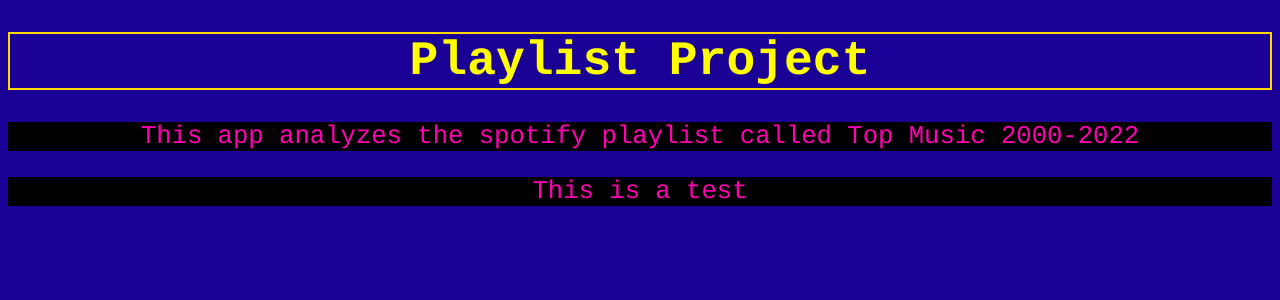
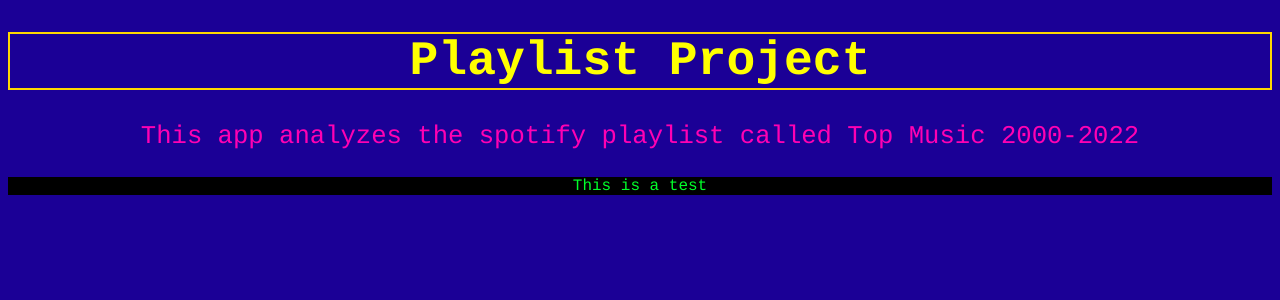
Before and after one commit to hannahb9011/spotify_project, a Flask app: page / in a window 1280 px wide. Shown: the top 300 px of the page. Run offline with Flask 2, Linux system fonts and the light colour scheme.

Commit message:
Update style.css

```diff
--- a/static/style.css
+++ b/static/style.css
@@ -9,9 +9,14 @@
     font-size: 300%;
     border: 2px solid gold;
 }
-p {
+.para1 {
     color: rgb(255, 0, 179);
     font-family: courier;
     font-size: 160%;
+}
+.para2 {
+    color: rgb(0, 255, 42);
+    font-family: courier;
+    font-size: 100%;
     background: black;
 }
```
